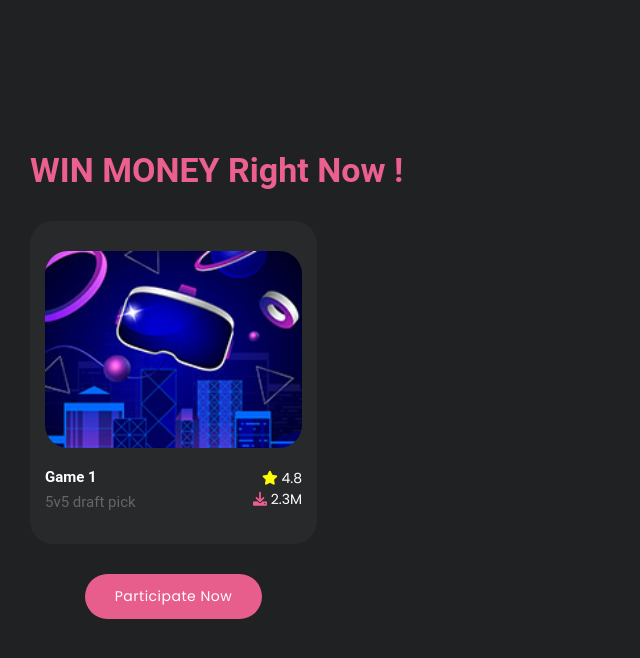
After one commit to Wadhah998/LeagueOfBoost, a Symfony app: template templates/tournois/index.html.twig in a window 1280 px wide. The commit adds this page. Shown: the top 658 px of the page, without its empty margins (0-640 px from the left). Run offline with Twig, Linux system fonts and the light colour scheme; the template is opened without the code that fills it, so the values that code supplies are empty; some libraries are stand-ins or nearby versions.

Commit message:
Update
update

```diff
--- a/templates/frontOffice.html.twig
+++ b/templates/frontOffice.html.twig
@@ -8,7 +8,8 @@
 
     <link href="https://fonts.googleapis.com/css2?family=Poppins:wght@100;200;300;400;500;600;700;800;900&display=swap" rel="stylesheet">
 
-    <title>{% block titile %}LeagueOfBoost {% endblock%} </title>
+  <title>   {% block title %}Cyborg - Awesome HTML5 Template {% endblock%} </title>
+
     {% block css %}
     <!-- Bootstrap core CSS -->
     <link href="vendor/bootstrap/css/bootstrap.min.css" rel="stylesheet">
@@ -20,7 +21,6 @@
     <link rel="stylesheet" href="{{ asset('css/owl.css')}}">
     <link rel="stylesheet" href="{{ asset('css/animate.css')}}">
     <link rel="stylesheet"href="{{ asset('https://unpkg.com/swiper@7/swiper-bundle.min.css')}}"/>
-
     {% endblock %}
 <!--
 
@@ -32,30 +32,19 @@
   </head>
 
 <body>
-{%  block body %}
-<!-- ***** Preloader Start ***** -->
-<div id="js-preloader" class="js-preloader">
-    <div class="preloader-inner">
-        <span class="dot"></span>
-        <div class="dots">
-            <span></span>
-            <span></span>
-            <span></span>
-        </div>
-    </div>
-</div> {% endblock %}
-<!-- ***** Preloader End ***** -->
+
+
 
   <!-- ***** Header Area Start ***** -->
   <header class="header-area header-sticky">
     <div class="container">
         <div class="row">
             <div class="col-12">
+
                 <nav class="main-nav">
                     <!-- ***** Logo Start ***** -->
                     <a href="index.html" class="logo">
-
-                        <h4 class="text-primary"><i style="margin-left: 28px" ></i>   LeagueOfBoost</h4>
+                        <img src="assets/images/logo.png" alt="">
                     </a>
                     <!-- ***** Logo End ***** -->
                     <!-- ***** Search End ***** -->
@@ -71,8 +60,8 @@
                         <li><a href="index.html" class="active">Home</a></li>
                         <li><a href="browse.html">Browse</a></li>
                         <li><a href="details.html">Details</a></li>
-                        <li><a href="streams.html">Streams</a></li>
-                        <li><a href="profile.html">Profile <img src="images/profile-header.jpg" alt=""></a></li>
+                        <li><a href="streams.html">Mini Games</a></li>
+                        <li><a href="profile.html">Profile <img src="assets/images/profile-header.jpg" alt=""></a></li>
                     </ul>
                     <a class='menu-trigger'>
                         <span>Menu</span>
@@ -82,25 +71,42 @@
             </div>
         </div>
     </div>
+
   </header>
   <!-- ***** Header Area End ***** -->
 
+  <section>
+{% block body %}
+  <div class="container">
+    <div class="row">
+      <div class="col-lg-12">
+        <div class="page-content">
 
 
+        </div>
+                </div>
 
+        </div>
+    </div>
+
+  {% endblock %}
+  </section>
+
+
+    {% block js %}
 
   <!-- Scripts -->
   <!-- Bootstrap core JavaScript -->
-{% block js  %}
   <script src="vendor/jquery/jquery.min.js"></script>
   <script src="vendor/bootstrap/js/bootstrap.min.js"></script>
 
-<script src="/js/isotope.min.js"></script>
-<script src="/js/owl-carousel.js"></script>
-<script src="/js/tabs.js"></script>
-<script src="/js/popup.js"></script>
-<script src="/js/custom.js"></script>
-{% endblock %}
+  <script src="assets/js/isotope.min.js"></script>
+  <script src="assets/js/owl-carousel.js"></script>
+  <script src="assets/js/tabs.js"></script>
+  <script src="assets/js/popup.js"></script>
+  <script src="assets/js/custom.js"></script>
+
+{% endblock%}
 
 </body>
 
--- a/templates/home/home.html.twig
+++ b/templates/home/home.html.twig
@@ -1,8 +1,4 @@
-
-
 {% extends '/frontOffice.html.twig' %}
-
-{% block title %}Esprit{% endblock %}
 
 {% block body %}
     <style>
--- /dev/null
+++ b/templates/tournois/index.html.twig
@@ -0,0 +1,38 @@
+{% extends 'frontOffice.html.twig' %}
+
+{% block body %}
+
+          <div class="most-popular">
+            <div class="row">
+              <div class="col-lg-12">
+                <div class="heading-section">
+                  <h4>WIN MONEY Right Now ! </h4>
+                </div>
+                <div class="row">
+                  <div class="col-lg-3 col-sm-6">
+                    <div class="item">
+                      <img src="assets/images/popular-01.jpg" alt="">
+                      <h4>Game 1<br><span>5v5 draft pick</span></h4>
+                      <ul>
+                        <li><i class="fa fa-star"></i> 4.8</li>
+                        <li><i class="fa fa-download"></i> 2.3M</li>
+                      </ul>
+
+                    </div>
+                    <div class="col-lg-12">
+                    <div class="main-button">
+                      <a href="browse.html">Participate Now</a>
+                    </div>
+                  </div>
+                  </div>
+
+
+                </div>
+              </div>
+            </div>
+          </div>
+          <!-- ***** Most Popular End ***** -->
+
+
+
+{% endblock %}
```
Also changed, not shown: migrations/Version20230217111511.php (added, +31 -0 lines), src/Controller/HomeController.php (+9 -0 lines), src/Controller/TournoisController.php (added, +18 -0 lines), 1 other file. Lines whose indentation alone changed are shown as unchanged.
